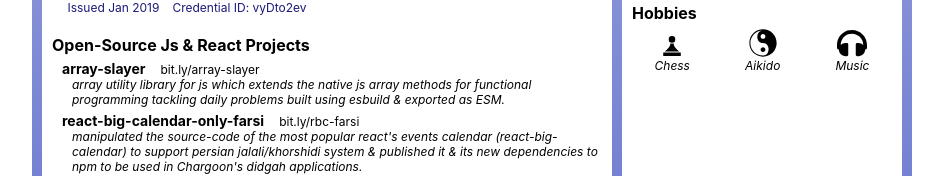
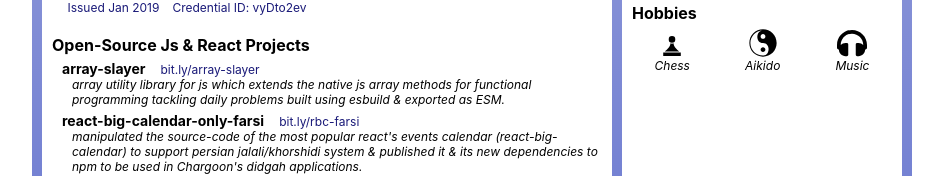
Before and after one commit to Sinakhx/cv, a React (Create React App) app: page / in a window 1280 px wide. Shown: the part 1311-1487 px from the top of the page, without its empty margins (168-1111 px from the left). Built offline with nearby package versions, Linux system fonts and the light colour scheme; the HTML template or start-up script is replaced by a standard one.

Commit message:
fix: style

```diff
--- a/src/components/OtherSkills/OtherSkills.scss
+++ b/src/components/OtherSkills/OtherSkills.scss
@@ -72,6 +72,7 @@
       span {
         padding-left: 15px;
         font-size: 12px;
+        color: #191978;
       }
     }
     .proj-desc {
```
